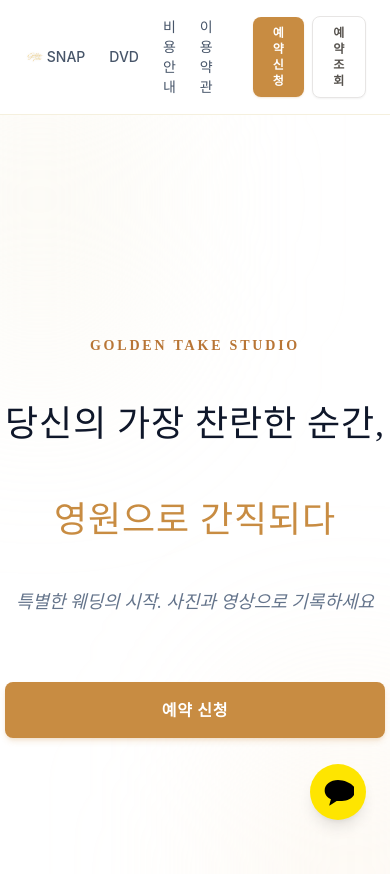
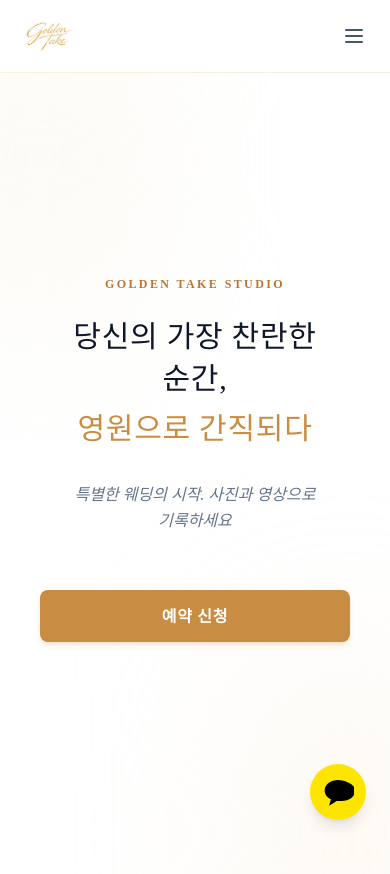
Before and after one commit to buajms0909-cmd/wedding-system, a Next.js app in the folder apps/customer-web/: page / in a window 390 px wide. Shown: the top 874 px of the page. Built offline with nearby package versions, Linux system fonts and the light colour scheme.

Commit message:
✨ UI: Fix mobile responsive layout for header and landing page

```diff
--- a/apps/customer-web/src/app/page.tsx
+++ b/apps/customer-web/src/app/page.tsx
@@ -12,31 +12,32 @@ import Link from 'next/link';
  */
 export default function HomePage() {
   return (
-    <main className="min-h-screen bg-white text-slate-800 flex flex-col items-center justify-center p-6 relative overflow-hidden">
+    <main className="min-h-[100dvh] bg-white text-slate-800 flex flex-col items-center justify-center p-6 pb-24 md:pb-6 relative overflow-hidden">
       {/* 백그라운드 장식 (골드 그라데이션) */}
       <div className="absolute top-[-10%] left-[-10%] w-[40%] h-[40%] rounded-full bg-gold-100/50 blur-[100px] pointer-events-none" />
       <div className="absolute bottom-[-10%] right-[-10%] w-[40%] h-[40%] rounded-full bg-champagne/40 blur-[100px] pointer-events-none" />
 
       {/* 히어로 영역 */}
-      <section className="max-w-2xl text-center space-y-8 z-10">
-        <div className="space-y-8">
-          <h2 className="text-sm md:text-base font-semibold tracking-[0.2em] text-gold-600 uppercase animate-fade-in-right-1">
+      <section className="max-w-2xl text-center space-y-8 z-10 w-full px-4">
+        <div className="space-y-6 md:space-y-8">
+          <h2 className="text-xs md:text-base font-semibold tracking-[0.2em] text-gold-600 uppercase animate-fade-in-right-1">
             GOLDEN TAKE STUDIO
           </h2>
-          <h1 className="text-4xl md:text-5xl lg:text-6xl font-serif text-slate-900 leading-loose tracking-wide break-keep">
-            <span className="whitespace-nowrap inline-block animate-fade-in-right-2">당신의 가장 찬란한 순간,</span><br />
-            <span className="text-gold-500 mt-6 inline-block animate-fade-in-right-3">영원으로 간직되다</span>
+          <h1 className="text-3xl sm:text-4xl md:text-5xl lg:text-6xl font-serif text-slate-900 leading-[1.4] md:leading-loose tracking-wide break-keep">
+            <span className="inline-block animate-fade-in-right-2">당신의 가장 찬란한 순간,</span><br className="md:hidden" />
+            <br className="hidden md:block" />
+            <span className="text-gold-500 mt-2 md:mt-6 inline-block animate-fade-in-right-3">영원으로 간직되다</span>
           </h1>
         </div>
-        <p className="text-slate-500 text-lg md:text-xl leading-relaxed max-w-xl mx-auto font-serif italic break-keep mt-12 animate-fade-in-right-4">
+        <p className="text-slate-500 text-base md:text-xl leading-relaxed max-w-xl mx-auto font-serif italic break-keep mt-8 md:mt-12 animate-fade-in-right-4">
           특별한 웨딩의 시작. 사진과 영상으로 기록하세요
         </p>
 
         {/* 액션 버튼 그룹 */}
-        <div className="flex flex-col sm:flex-row gap-4 justify-center pt-8 animate-fade-in-right-4">
+        <div className="flex flex-col sm:flex-row gap-4 justify-center pt-6 md:pt-8 animate-fade-in-right-4 mb-10 md:mb-0">
           <Link
             href="/reservation"
-            className="px-10 py-4 bg-gold-500 hover:bg-gold-600 text-white font-bold tracking-wider rounded-lg shadow-md shadow-gold-500/20 transition-all duration-300 transform hover:-translate-y-0.5"
+            className="px-8 md:px-10 py-3.5 md:py-4 bg-gold-500 hover:bg-gold-600 text-white font-bold tracking-wider rounded-lg shadow-md shadow-gold-500/20 transition-all duration-300 transform hover:-translate-y-0.5"
           >
             예약 신청
           </Link>
--- a/apps/customer-web/src/components/organisms/Header.tsx
+++ b/apps/customer-web/src/components/organisms/Header.tsx
@@ -6,30 +6,49 @@
    역할: 고객용 웹사이트 상단 내비게이션 바
    ============================================ */
 
+import { useState } from 'react';
 import Link from 'next/link';
 import Image from 'next/image';
+
 /**
  * 고객용 헤더 네비게이션 컴포넌트
  * @returns {JSX.Element} 상단 헤더 바
  */
 export default function Header() {
+  const [isMenuOpen, setIsMenuOpen] = useState(false);
 
   return (
-    <header className="sticky top-0 z-50 bg-white/80 backdrop-blur-md border-b border-gold-100">
-      <nav className="max-w-6xl mx-auto flex items-center justify-between px-6 py-4">
+    <header className="sticky top-0 z-50 bg-white/90 backdrop-blur-md border-b border-gold-100">
+      <nav className="max-w-6xl mx-auto flex flex-wrap items-center justify-between px-4 py-4 md:px-6">
         <Link href="/" className="flex items-center">
-          <Image src="/images/Main_logo.png" alt="Golden Take Studio Logo" width={160} height={40} className="h-10 w-auto object-contain drop-shadow-[0_0_1px_rgba(0,0,0,0.15)]" priority />
+          <Image src="/images/Main_logo.png" alt="Golden Take Studio Logo" width={160} height={40} className="h-8 md:h-10 w-auto object-contain drop-shadow-[0_0_1px_rgba(0,0,0,0.15)]" priority />
         </Link>
-        <ul className="flex items-center gap-6 text-sm font-medium text-slate-600">
-          <li><Link href="/portfolio/snap" className="hover:text-gold-500 transition-colors pb-1 border-b-2 border-transparent hover:border-gold-500">SNAP</Link></li>
-          <li><Link href="/portfolio/dvd" className="hover:text-gold-500 transition-colors pb-1 border-b-2 border-transparent hover:border-gold-500">DVD</Link></li>
-          <li><Link href="/pricing" className="hover:text-gold-500 transition-colors pb-1 border-b-2 border-transparent hover:border-gold-500">비용 안내</Link></li>
-          <li><Link href="/terms" className="hover:text-gold-500 transition-colors pb-1 border-b-2 border-transparent hover:border-gold-500">이용 약관</Link></li>
-          <li className="pl-4 flex items-center gap-2">
-            <Link href="/reservation" className="px-5 py-2 bg-gold-500 hover:bg-gold-600 text-white rounded-lg text-xs tracking-wider font-bold transition-colors shadow-sm shadow-gold-500/20">
+
+        {/* 모바일 햄버거 버튼 */}
+        <button
+          onClick={() => setIsMenuOpen(!isMenuOpen)}
+          className="md:hidden p-2 text-slate-600 focus:outline-none"
+        >
+          <svg className="w-6 h-6" fill="none" stroke="currentColor" viewBox="0 0 24 24">
+            {isMenuOpen ? (
+              <path strokeLinecap="round" strokeLinejoin="round" strokeWidth="2" d="M6 18L18 6M6 6l12 12" />
+            ) : (
+              <path strokeLinecap="round" strokeLinejoin="round" strokeWidth="2" d="M4 6h16M4 12h16M4 18h16" />
+            )}
+          </svg>
+        </button>
+
+        {/* 네비게이션 메뉴 */}
+        <ul className={`w-full md:w-auto md:flex flex-col md:flex-row items-center gap-4 md:gap-6 text-sm font-medium text-slate-600 mt-4 md:mt-0 ${isMenuOpen ? 'flex' : 'hidden'}`}>
+          <li><Link href="/portfolio/snap" className="block py-2 md:py-0 hover:text-gold-500 transition-colors md:border-b-2 border-transparent hover:border-gold-500">SNAP</Link></li>
+          <li><Link href="/portfolio/dvd" className="block py-2 md:py-0 hover:text-gold-500 transition-colors md:border-b-2 border-transparent hover:border-gold-500">DVD</Link></li>
+          <li><Link href="/pricing" className="block py-2 md:py-0 hover:text-gold-500 transition-colors md:border-b-2 border-transparent hover:border-gold-500">비용 안내</Link></li>
+          <li><Link href="/terms" className="block py-2 md:py-0 hover:text-gold-500 transition-colors md:border-b-2 border-transparent hover:border-gold-500">이용 약관</Link></li>
+          <li className="pt-2 md:pt-0 md:pl-4 flex flex-col md:flex-row items-center gap-2 w-full md:w-auto">
+            <Link href="/reservation" className="w-full md:w-auto text-center px-5 py-2.5 md:py-2 bg-gold-500 hover:bg-gold-600 text-white rounded-lg text-xs tracking-wider font-bold transition-colors shadow-sm shadow-gold-500/20">
               예약 신청
             </Link>
-            <Link href="/lookup" className="px-5 py-2 bg-white border border-stone-200 hover:border-stone-300 hover:bg-stone-50 text-stone-600 rounded-lg text-xs tracking-wider font-bold transition-colors shadow-sm">
+            <Link href="/lookup" className="w-full md:w-auto text-center px-5 py-2.5 md:py-2 bg-white border border-stone-200 hover:border-stone-300 hover:bg-stone-50 text-stone-600 rounded-lg text-xs tracking-wider font-bold transition-colors shadow-sm">
               예약 조회
             </Link>
           </li>
```
